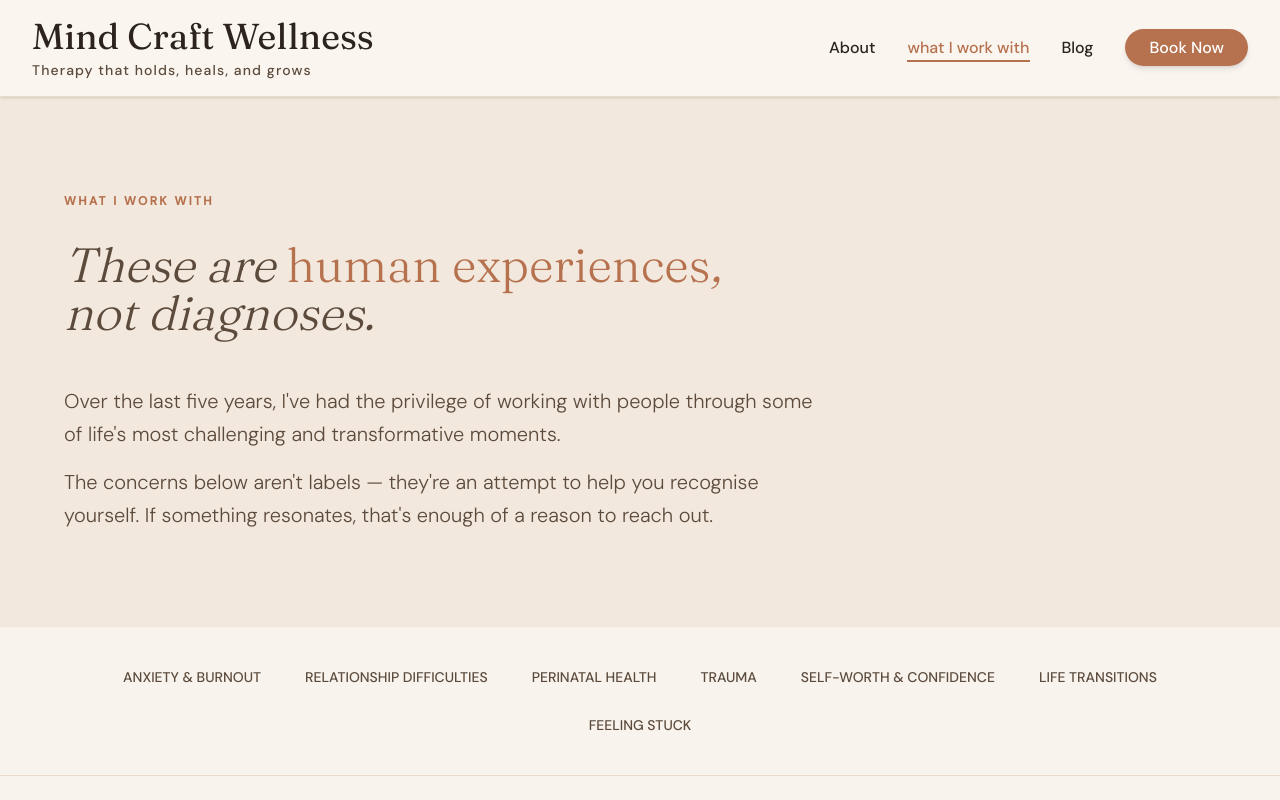
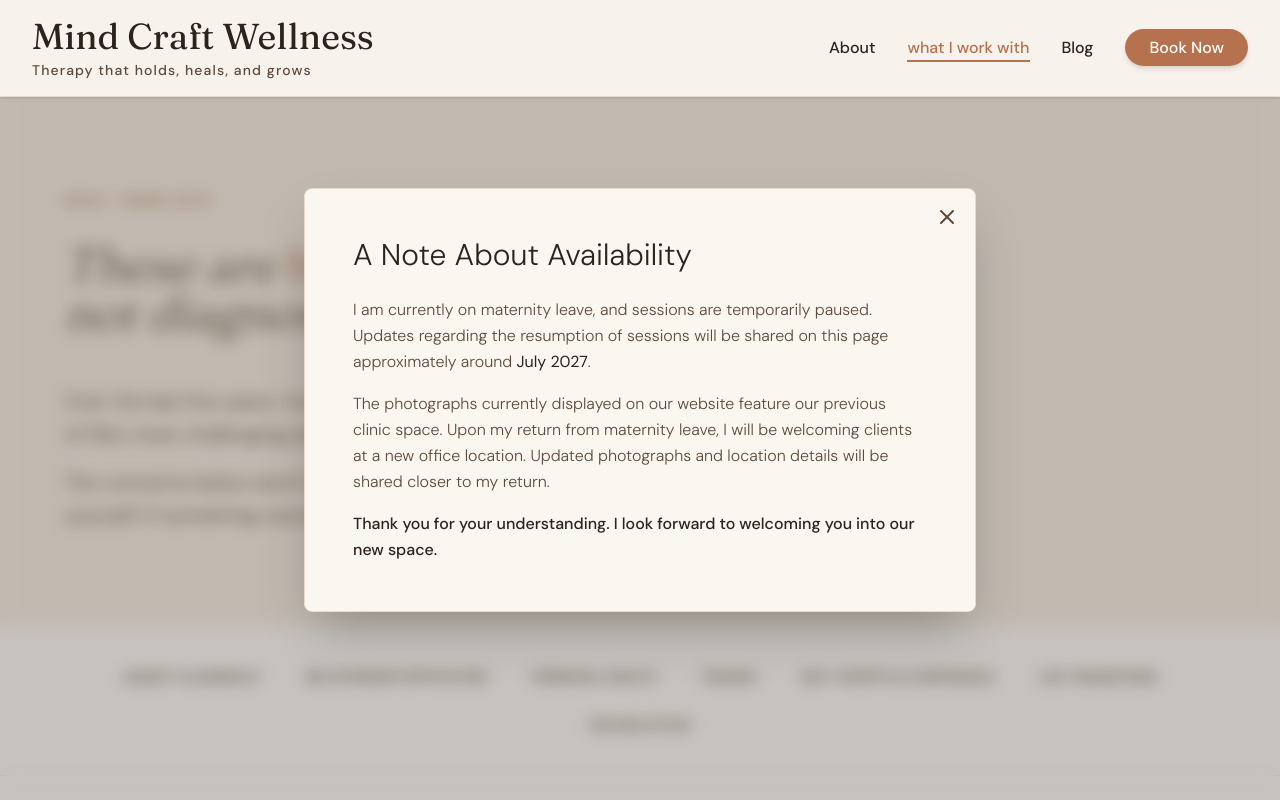
Before and after one commit to Shree0310/MindCraftWellness, a Next.js app: page /what-I-work-with in a window 1280 px wide. Shown: the top 800 px of the page. Built offline with nearby package versions, Linux system fonts and the light colour scheme.

Commit message:
Added new dialog box for the new announcement

```diff
--- a/src/app/Components/BookNow.tsx
+++ b/src/app/Components/BookNow.tsx
@@ -48,16 +48,15 @@ export default function BookNow() {
                         <p>
                             Beginning therapy doesn&apos;t require having everything figured out, it simply begins with a conversation.
                         </p>
-                        <p className="font-medium" style={{ fontWeight: 400 }}>
+                        {/* <p className="font-medium" style={{ fontWeight: 400 }}>
                             There are two ways we can get started.
-                        </p>
+                        </p> */}
                     </div>
                 </div>
 
-                {/* Option 1: Book complimentary consultation + Availability & Fees */}
-                <div className="mb-12">
+                {/* TEMPORARILY COMMENTED OUT - Calendar Embed in lighter cream box */}
+                {/* <div className="mb-12">
                     <div className="grid md:grid-cols-3 gap-6">
-                        {/* Calendar Embed in lighter cream box */}
                         <div className="md:col-span-2 bg-[#FAF6F0] p-6 md:p-8" style={{ borderRadius: '20px' }}>
                             <h3 className="text-[10px] md:text-xs tracking-widest mb-6" style={{ fontFamily: 'var(--font-dm-sans), sans-serif', fontWeight: 600, letterSpacing: '0.2em', color: '#B6724F' }}>
                                 OPTION 1
@@ -95,10 +94,11 @@ export default function BookNow() {
                                 </p>
                             </div>
                         </div>
+                    </div>
+                </div> */}
 
-                        {/* Right column with 3 stacked boxes */}
-                        <div className="space-y-6">
-                            {/* Availability & Fees in terracotta box */}
+                {/* Availability & Fees box - full width */}
+                <div className="mb-12">
                     <div className="bg-[#B6724F] p-8 md:p-10 text-white" style={{ borderRadius: '20px' }}>
                         <h4 className="text-xs tracking-widest mb-6" style={{ fontFamily: 'var(--font-dm-sans), sans-serif', fontWeight: 600, letterSpacing: '0.2em' }}>
                             AVAILABILITY & FEES
@@ -160,8 +160,10 @@ export default function BookNow() {
                             </div>
                         </div>
                     </div>
+                </div>
 
-                            {/* Inspirational text block */}
+                {/* Inspirational text block - full width */}
+                <div className="mb-16">
                     <div className="bg-[#E8DBC9] p-6 md:p-8" style={{ borderRadius: '20px' }}>
                         <h4 className="text-base md:text-lg mb-3 text-[#2B231C]" style={{ fontFamily: 'var(--font-fraunces), Georgia, serif', fontWeight: 400 }}>
                             You don&apos;t have to have it all figured out.
@@ -171,27 +173,13 @@ export default function BookNow() {
                         </p>
                     </div>
                 </div>
-                    </div>
-                </div>
 
-                {/* OR Divider */}
-                <div className="grid md:grid-cols-3 gap-6 mb-12">
-                    <div className="md:col-span-2 flex items-center justify-center">
-                        <div className="flex-grow border-t border-[#E8DBC9]"></div>
-                        <span className="px-6 text-lg text-[#5C4B3C]" style={{ fontFamily: 'var(--font-fraunces), Georgia, serif', fontWeight: 300 }}>
-                            OR
-                        </span>
-                        <div className="flex-grow border-t border-[#E8DBC9]"></div>
-                    </div>
-                    <div className="hidden md:block"></div>
-                </div>
-
-                {/* Option 2: WhatsApp */}
+                {/* WhatsApp Contact */}
                 <div className="mb-16">
                     <div className="bg-[#FAF6F0] p-8 md:p-10" style={{ borderRadius: '20px' }}>
-                        <h3 className="text-[10px] md:text-xs tracking-widest mb-6" style={{ fontFamily: 'var(--font-dm-sans), sans-serif', fontWeight: 600, letterSpacing: '0.2em', color: '#B6724F' }}>
+                        {/* <h3 className="text-[10px] md:text-xs tracking-widest mb-6" style={{ fontFamily: 'var(--font-dm-sans), sans-serif', fontWeight: 600, letterSpacing: '0.2em', color: '#B6724F' }}>
                             OPTION 2
-                        </h3>
+                        </h3> */}
                         <h4 className="text-2xl md:text-3xl text-[#2B231C] mb-4" style={{ fontFamily: 'var(--font-fraunces), Georgia, serif', fontWeight: 400 }}>
                             Reach out on WhatsApp
                         </h4>
@@ -436,12 +424,12 @@ export default function BookNow() {
                         <span className="text-[#B6724F]">Ready</span> when you are.
                     </h3>
                     <p className="text-lg md:text-xl mb-10 text-center text-[#2B231C]" style={{ fontFamily: 'var(--font-dm-sans), sans-serif', fontWeight: 300, lineHeight: '1.8' }}>
-                        Whether you&apos;d like to start with a conversation or book your first session, you can choose whichever feels most comfortable.
+                        Reach out on WhatsApp when you&apos;re ready to start the conversation.
                     </p>
 
-                    <div className="flex flex-col md:flex-row gap-6 justify-center items-center">
-                        {/* Option 1: Book Consultation Button */}
-                        <a
+                    <div className="flex justify-center items-center">
+                        {/* TEMPORARILY COMMENTED OUT - Option 1: Book Consultation Button */}
+                        {/* <a
                             href="https://www.tealfeed.com/goud_387923/connect/call?callType=67120307b554f31cdc8d94f9"
                             target="_blank"
                             rel="noopener noreferrer"
@@ -453,9 +441,9 @@ export default function BookNow() {
 
                         <span className="text-lg text-[#5C4B3C]" style={{ fontFamily: 'var(--font-fraunces), Georgia, serif', fontWeight: 300 }}>
                             or
-                        </span>
+                        </span> */}
 
-                        {/* Option 2: WhatsApp Button */}
+                        {/* WhatsApp Button */}
                         <a
                             href="https://wa.me/919859080910"
                             target="_blank"
--- /dev/null
+++ b/src/app/Components/MaternityNotification.tsx
@@ -0,0 +1,84 @@
+"use client";
+
+import { useState, useEffect } from "react";
+import { X } from "lucide-react";
+
+const MaternityNotification = () => {
+  const [isVisible, setIsVisible] = useState(false);
+
+  useEffect(() => {
+    // Check if user has previously closed the notification
+    const hasClosedNotification = localStorage.getItem("maternity-notification-closed");
+
+    if (!hasClosedNotification) {
+      setIsVisible(true);
+    }
+  }, []);
+
+  const handleClose = () => {
+    setIsVisible(false);
+    localStorage.setItem("maternity-notification-closed", "true");
+  };
+
+  if (!isVisible) return null;
+
+  return (
+    <>
+      {/* Backdrop overlay with blur */}
+      <div
+        className="fixed inset-0 z-40 bg-black/20 backdrop-blur-sm"
+        onClick={handleClose}
+      />
+
+      {/* Notification popup */}
+      <div className="fixed inset-0 z-50 flex items-center justify-center p-4 pointer-events-none">
+        <div
+          className="bg-[var(--white)] border border-[var(--cream-dark)] rounded-lg shadow-2xl max-w-2xl w-full pointer-events-auto relative"
+          onClick={(e) => e.stopPropagation()}
+        >
+          {/* Close button */}
+          <button
+            onClick={handleClose}
+            className="absolute top-4 right-4 text-[var(--text-secondary)] hover:text-[var(--text-primary)] transition-colors"
+            aria-label="Close notification"
+          >
+            <X size={24} />
+          </button>
+
+          {/* Content */}
+          <div className="p-8 md:p-12">
+            <h2
+              className="text-2xl md:text-3xl mb-6 text-[var(--text-primary)]"
+              style={{ fontFamily: "var(--font-heading)" }}
+            >
+              A Note About Availability
+            </h2>
+
+            <div
+              className="space-y-4 text-[var(--text-secondary)] leading-relaxed"
+              style={{ fontFamily: "var(--font-body)" }}
+            >
+              <p>
+                I am currently on maternity leave, and sessions are temporarily paused.
+                Updates regarding the resumption of sessions will be shared on this page
+                approximately around <strong className="text-[var(--text-primary)]">July 2027</strong>.
+              </p>
+
+              <p>
+                The photographs currently displayed on our website feature our previous clinic space.
+                Upon my return from maternity leave, I will be welcoming clients at a new office location.
+                Updated photographs and location details will be shared closer to my return.
+              </p>
+
+              <p className="text-[var(--text-primary)] font-medium">
+                Thank you for your understanding. I look forward to welcoming you into our new space.
+              </p>
+            </div>
+          </div>
+        </div>
+      </div>
+    </>
+  );
+};
+
+export default MaternityNotification;
--- a/src/app/layout.tsx
+++ b/src/app/layout.tsx
@@ -1,6 +1,7 @@
 import type { Metadata } from "next";
 import { Fraunces, DM_Sans } from "next/font/google";
 import "./globals.css";
+import MaternityNotification from "./Components/MaternityNotification";
 
 // Fraunces for headings - weight 300 (light)
 const fraunces = Fraunces({
@@ -33,6 +34,7 @@ export default function RootLayout({
       <body
         className={`${fraunces.variable} ${dmSans.variable} antialiased`}
       >
+        <MaternityNotification />
         {children}
       </body>
     </html>
```
Lines whose indentation alone changed are shown as unchanged.
